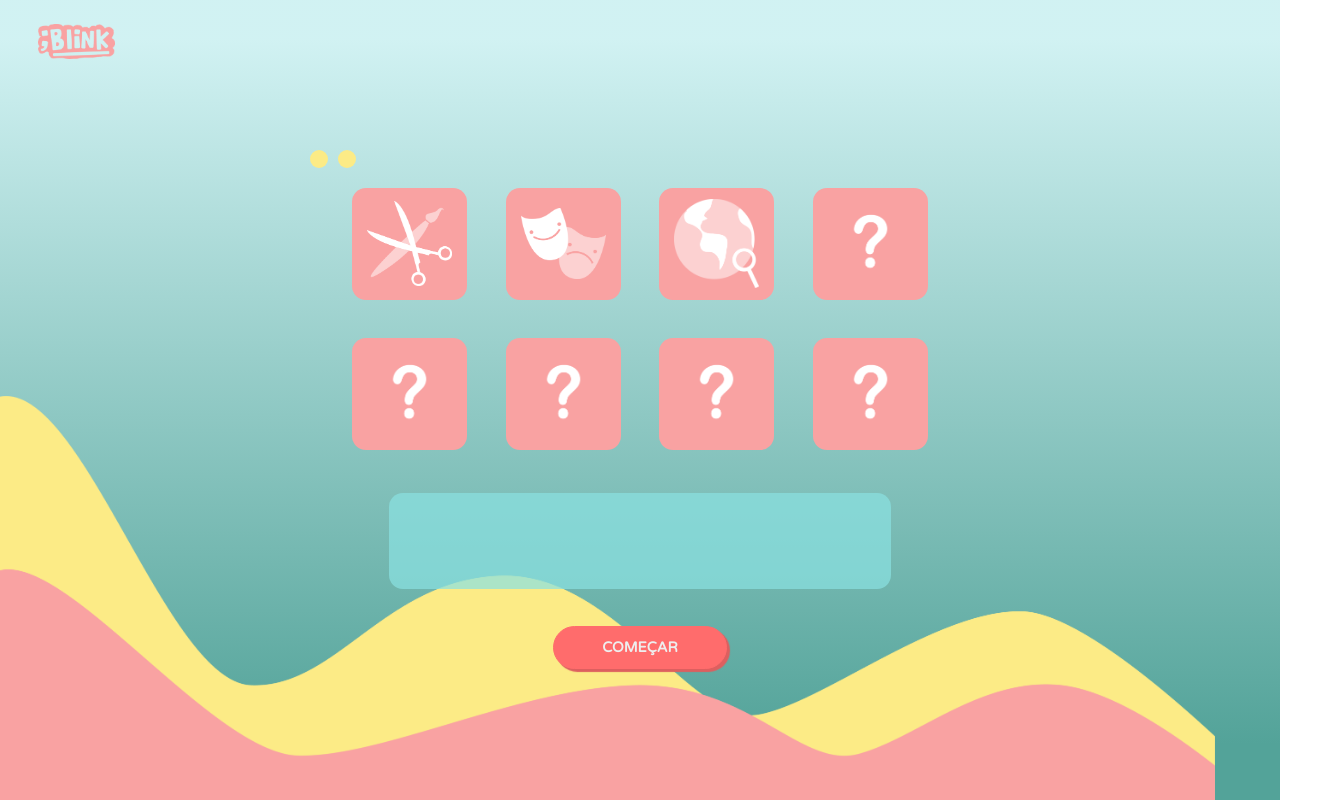
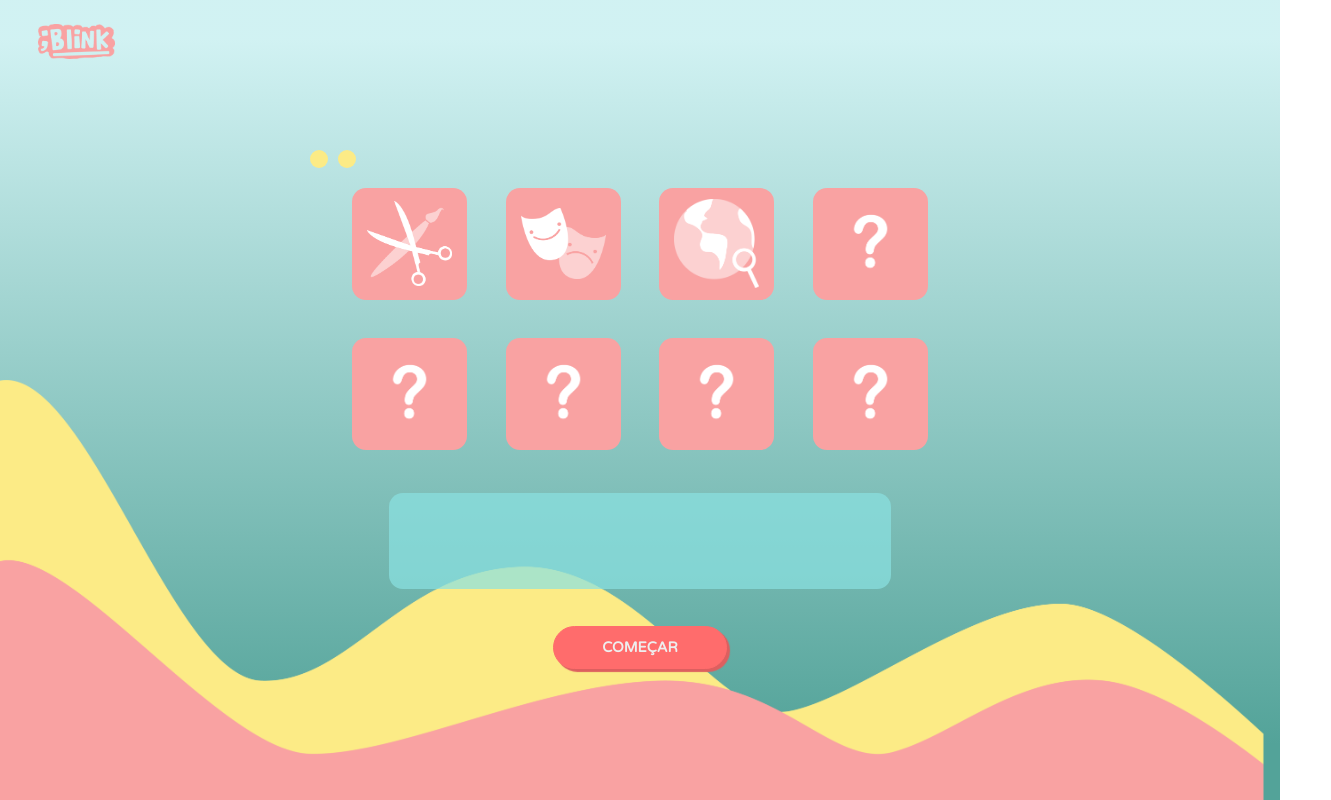
Before and after one commit to pleshw/blink, a Vue app: page /modulos in a window 1280 px wide. Shown: the whole page, 1331 px wide, since content can reach past the window. Built offline with nearby package versions, Linux system fonts and the light colour scheme.

Commit message:
.................

```diff
--- a/src/includes/GameManager.ts
+++ b/src/includes/GameManager.ts
@@ -26,8 +26,6 @@ class GameManager {
     getEnoughPlayers(n: number): Player[] {
         let arr: Player[] = [...this.players.values()];
 
-
-
         let result: Player[] = new Array<Player>();
         for (let i = 0; i < n; i++) {
             let id = Math.floor(Math.random() * arr.length);
@@ -40,7 +38,18 @@ class GameManager {
 
     getRandomModule(): Module {
         let arr: Array<Module> = [...this.modules];
-        return arr[Math.floor(Math.random() * arr.length)];
+
+        if (arr.length <= 0) {
+            return new Module("Fim de Jogo", "Bem esse é o fim. Até mais ver ;B", require('@/assets/modulo-not-ready.png'));
+        }
+
+        let result: Module = arr[Math.floor(Math.random() * arr.length)];
+        if (result.isEmpty) {
+            this.modules.delete(result);
+            return this.getRandomModule();
+        }
+
+        return result;
     }
 
 
--- a/src/includes/Module.ts
+++ b/src/includes/Module.ts
@@ -13,6 +13,10 @@ class Module {
         this.taskList = new Array<Task>(...tasks);
     }
 
+    get isEmpty(): boolean {
+        return this.taskList.length <= 0;
+    }
+
     useRandomTask(): Task {
         let id = Math.floor(Math.random() * this.taskList.length);
         let tmp: Task = this.taskList[id];
--- a/src/views/Game.vue
+++ b/src/views/Game.vue
@@ -103,6 +103,15 @@ export default class Game extends Vue {
 
   onTaskDescription: boolean = true;
   onTaskExecution: boolean = false;
+
+  @Watch("tarefaSelecionada", { immediate: true, deep: true }) onEndOfGame(
+    val: Module,
+    oldVal: Module
+  ) {
+    if (val.name == "Fim de Jogo") {
+      this.$router.push("fim");
+    }
+  }
 
   @Watch("timeLeft", { immediate: true, deep: true }) onTimeEnded(
     val: number,
--- a/src/views/ModSelection.vue
+++ b/src/views/ModSelection.vue
@@ -1,6 +1,7 @@
 <template>
-  <div class="row justify-content-center container">
-    <img :src="require('@/assets/waves-bottom-modules.png')" class="background-wave" alt />
+  <div class="row justify-content-center">
+    <img :src="require('@/assets/waves-bottom-modules.png')" class="background-wave mod-wave" alt />
+    <div class="container" style="z-index: 300;">
       <div class="logo-on-edge" style="text-align: center; max-width: 4.8rem !important; ">
         <router-link to="/">
           <img src="@/assets/logo-sub-rosa.png" class="img-fluid" />
@@ -47,6 +48,7 @@
             style="margin-bottom: 0; margin-top: 2rem; z-index: 300;"
             title="Começar"
           ></StartButton>
+        </div>
       </div>
     </div>
   </div>
@@ -126,6 +128,11 @@ $sub-font-color: rgba(252, 235, 134, 1);
 $card-bg-color: rgba(249, 162, 162, 1);
 $active-card-bg-color: rgba(239, 115, 115, 1);
 
+.mod-wave {
+  max-width: 105vw !important;
+  width: 104vw !important;
+}
+
 .module {
   display: flex;
   width: 3rem !important;
```
Lines whose indentation alone changed are shown as unchanged.
